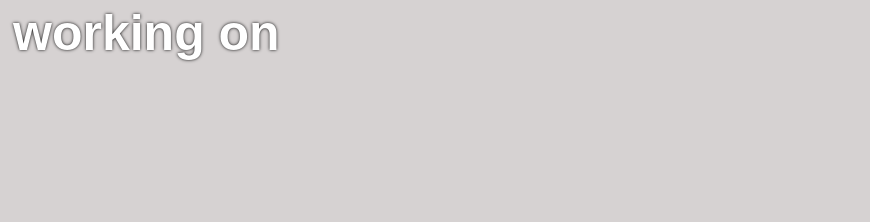
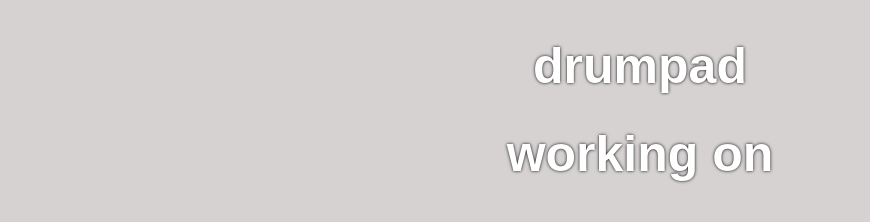
Before and after one commit to seungwonbased/VanillaJS, a plain HTML site: page index.html in a window 1280 px wide. Shown: the part 184-406 px from the top of the page, without its empty margins (0-870 px from the left). Drawn offline with Linux system fonts and the light colour scheme.

Commit message:
index modified

```diff
--- a/style.css
+++ b/style.css
@@ -17,14 +17,16 @@
 }
 
 .projects {
-    display: flex;
-    flex-direction: column;
-    justify-content: space-evenly;
+    width: 500px;
+    margin-left: auto;
+    margin-right: auto;
+    margin-top: 100px;
     list-style: none;
+    text-align: center;
 }
 
 .projects li {
-    margin: 3px;
+    margin: 30px;
 }
 
 .projects li a {
```
